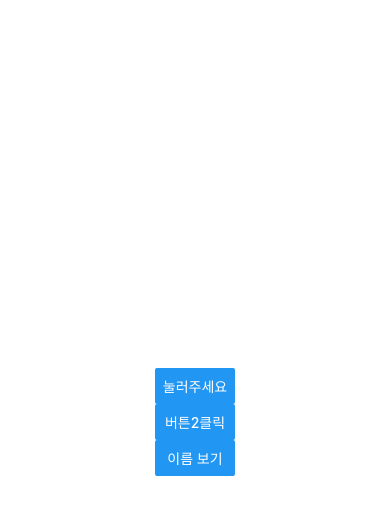
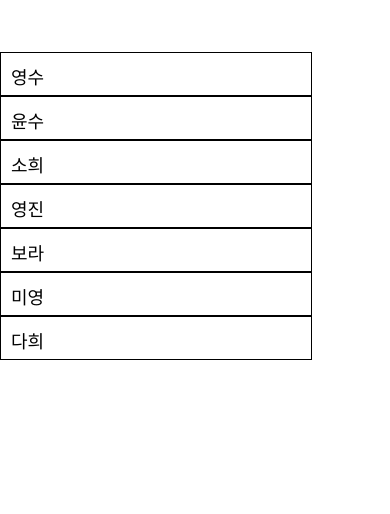
Before and after one commit to tweakershin/react-native-tutorials, a React Native app: screen / in a window 390 px wide. Shown: the top 514 px of the page. Built offline with nearby package versions, Linux system fonts and the light colour scheme.

Commit message:
FlatListBascis

```diff
--- a/App.js
+++ b/App.js
@@ -11,6 +11,7 @@ import FlexDimensionsBasics from "./src/components/FlexDimensioinsBasics";
 import FlexPractice from "./src/components/FlexPractice";
 import BaseTextInput from "./src/components/BaseTextInput";
 import ButtonGroup from "./src/components/ButtonGroup";
+import FlatListBasics from "./src/components/FlatListBasics";
 export default function App() {
   // 함수형 컴포넌트
   // JSX 문법
@@ -27,7 +28,8 @@ export default function App() {
       {/*<FlexDimensionsBasics />*/}
       {/* <FlexPractice /> */}
       {/* <BaseTextInput />*/}
-      <ButtonGroup />
+      {/* <ButtonGroup />*/}
+      <FlatListBasics />
       {/* */}
     </View>
   );
--- /dev/null
+++ b/src/components/FlatListBasics.js
@@ -0,0 +1,37 @@
+import React, { Component } from "react";
+import { FlatList, Text, View } from "react-native";
+
+export default class FlatListBasics extends Component {
+  render() {
+    return (
+      <View style={{ flex: 1, paddingTop: 52, width: "100%" }}>
+        <FlatList
+          data={[
+            { key: "영수" },
+            { key: "윤수" },
+            { key: "소희" },
+            { key: "영진" },
+            { key: "보라" },
+            { key: "미영" },
+            { key: "다희" }
+          ]}
+          renderItem={({ item }) => {
+            return (
+              <Text
+                style={{
+                  padding: 10,
+                  fontSize: 18,
+                  height: 44,
+                  borderWidth: 1,
+                  width: "80%"
+                }}
+              >
+                {item.key}
+              </Text>
+            );
+          }}
+        />
+      </View>
+    );
+  }
+}
```
